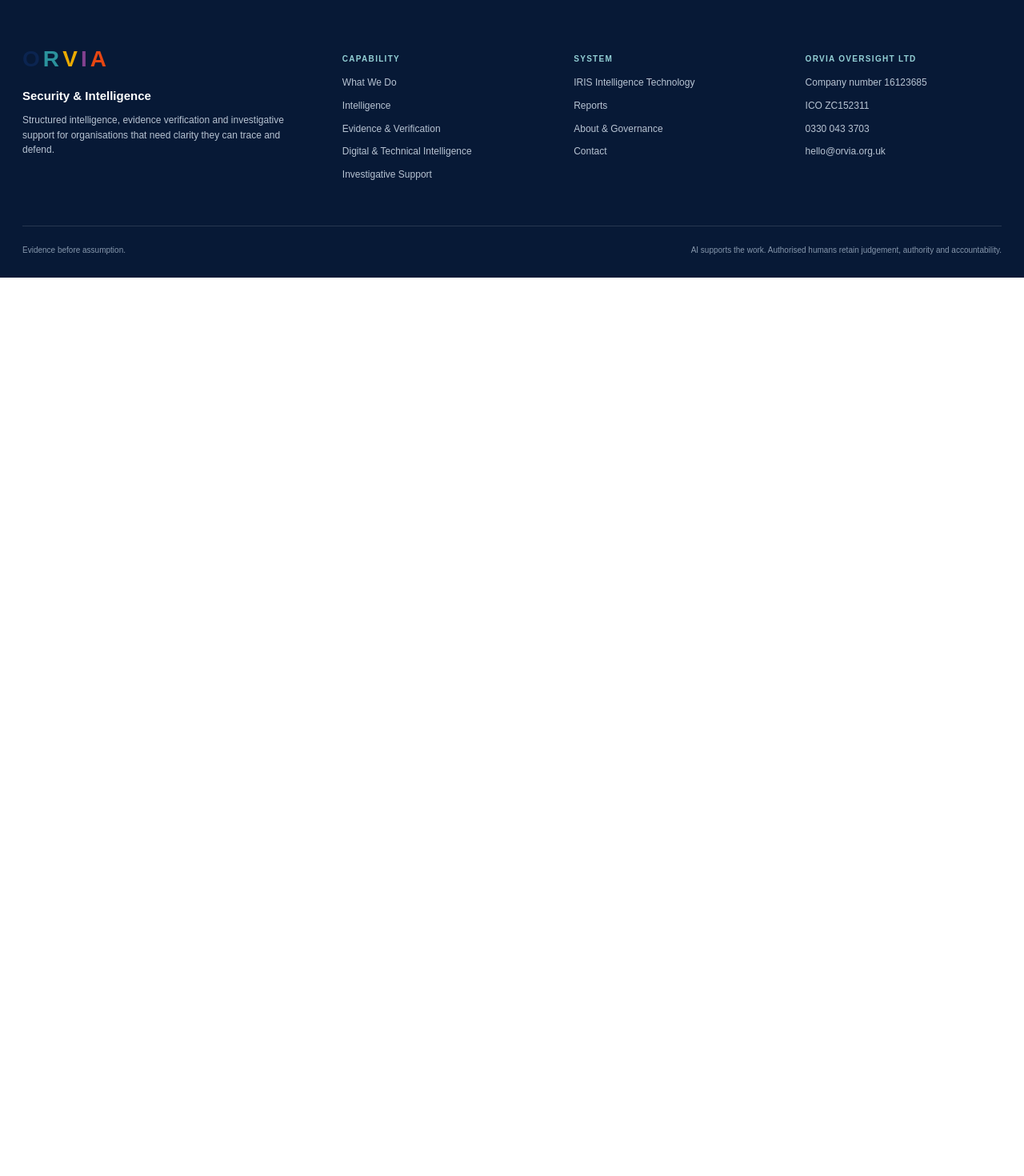
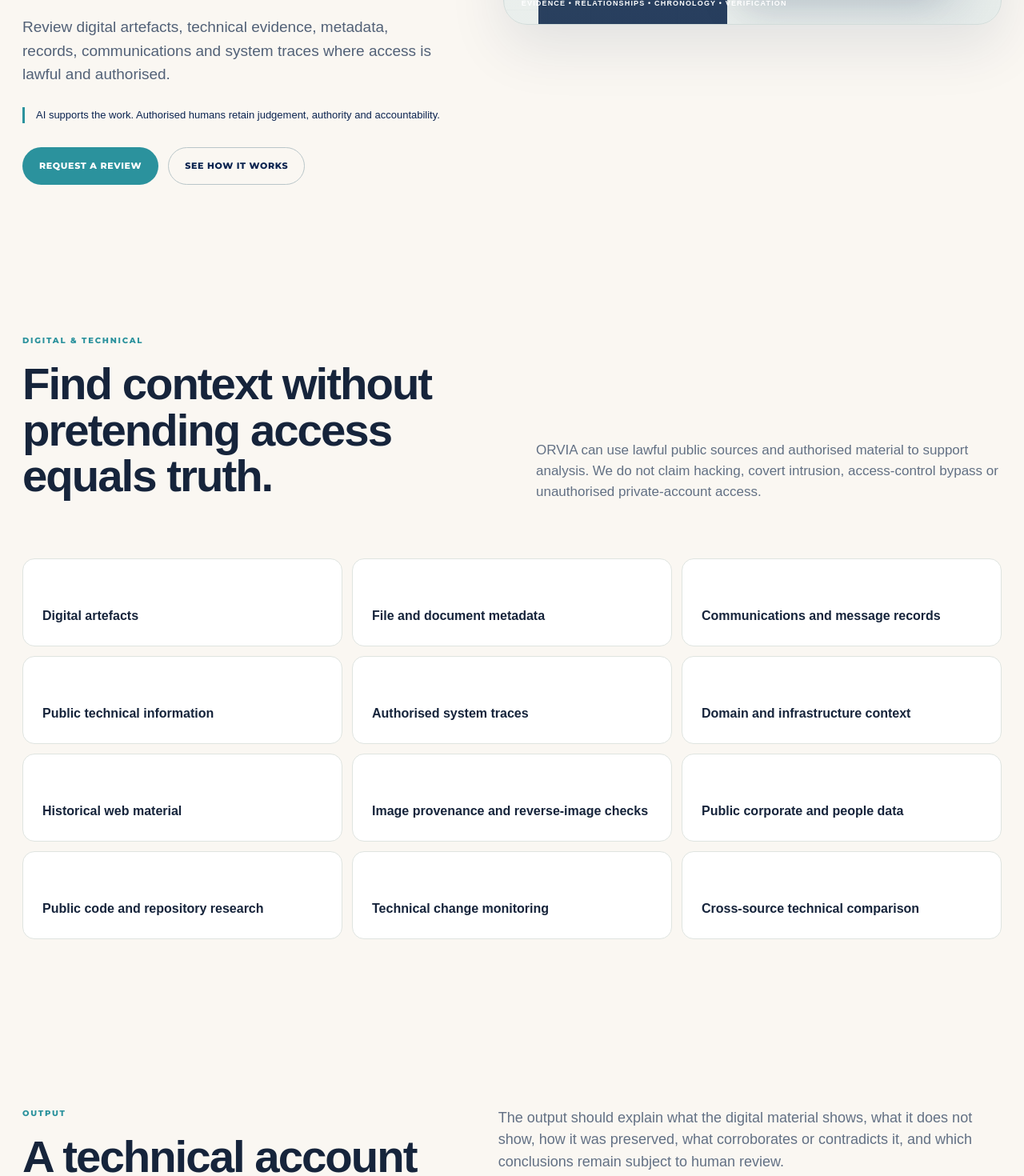
Before and after one commit to ORVIA-Oversight/Security-and-Intelligence, a Next.js app: page /digital-technical-intelligence in a window 1280 px wide. Before the commit this address had no page. Shown: the part 940-2410 px from the top of the page at 80% size. Before the commit the page ends 1287 px from the top, so only its background shows below. Built offline with nearby package versions, Linux system fonts and the light colour scheme.

Commit message:
V2: add Digital & Technical Intelligence route

```diff
--- /dev/null
+++ b/app/digital-technical-intelligence/page.js
@@ -0,0 +1,13 @@
+import PageHero from '../../components/PageHero';
+
+export const metadata={
+  title:'Digital & Technical Intelligence',
+  description:'Digital artefact, metadata, record, communications and authorised technical evidence review from ORVIA Security & Intelligence.',
+  alternates:{canonical:'/digital-technical-intelligence'}
+};
+
+export default function Page(){const items=['Digital artefacts','File and document metadata','Communications and message records','Public technical information','Authorised system traces','Domain and infrastructure context','Historical web material','Image provenance and reverse-image checks','Public corporate and people data','Public code and repository research','Technical change monitoring','Cross-source technical comparison'];return <>
+<PageHero title="Digital evidence is useful only when its context and limitations remain visible." visual="digital">Review digital artefacts, technical evidence, metadata, records, communications and system traces where access is lawful and authorised.</PageHero>
+<section className="section"><div className="section-head editorial-head"><div><div className="eyebrow">DIGITAL &amp; TECHNICAL</div><h2>Find context without pretending access equals truth.</h2></div><p>ORVIA can use lawful public sources and authorised material to support analysis. We do not claim hacking, covert intrusion, access-control bypass or unauthorised private-account access.</p></div><div className="simple-grid">{items.map(x=><div key={x}>{x}</div>)}</div></section>
+<section className="section editorial-split"><div><div className="eyebrow">OUTPUT</div><h2>A technical account decision-makers can actually use.</h2></div><div className="editorial-copy"><p>The output should explain what the digital material shows, what it does not show, how it was preserved, what corroborates or contradicts it, and which conclusions remain subject to human review.</p></div></section>
+</>}
```
